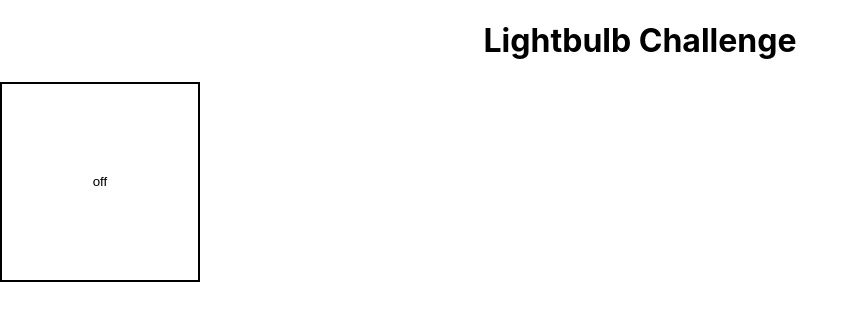
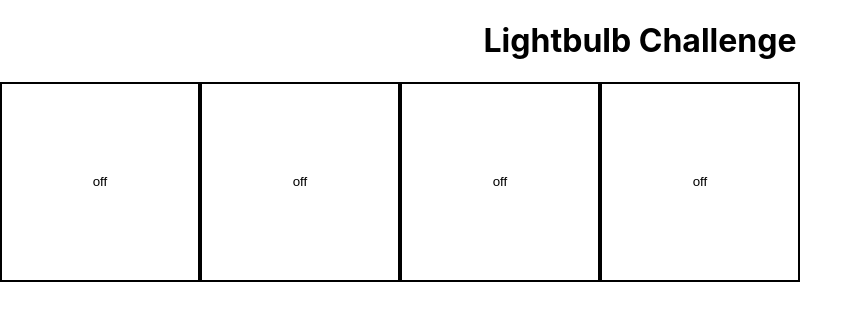
Before and after one commit to learn-academy-2022-hotel/lightbulb-priceymineral, a React (Create React App) app: page / in a window 1280 px wide. Shown: the top 320 px of the page, without its empty margins (0-863 px from the left). Built offline with nearby package versions, Linux system fonts and the light colour scheme; the HTML template or start-up script is replaced by a standard one.

Commit message:
As a user, I can see many boxes on the page all acting independently of one another.

```diff
--- a/src/App.js
+++ b/src/App.js
@@ -1,29 +1,16 @@
-import React, { useState } from "react"
+import React from "react"
 import "./App.css"
 import LightSwitch from "./components/LightSwitch"
 
 const App = () => {
-  const [lightSwitchStatus, setLightSwitchStatus] = useState("off")
-  const [lightBulbColor, setLightBulbColor] = useState("white")
-
-  const handleClick = () => {
-    if (lightSwitchStatus === "off") {
-      setLightSwitchStatus("on")
-      setLightBulbColor("yellow")
-    } else {
-      setLightSwitchStatus("off")
-      setLightBulbColor("white")
-    }
-  }
-
   return (
     <>
       <h1>Lightbulb Challenge</h1>
-      <LightSwitch
-      handleClick={handleClick}
-      lightSwitchStatus={lightSwitchStatus}
-      lightBulbColor={lightBulbColor}
-      />
+      <LightSwitch />
+      <LightSwitch />
+      <LightSwitch />
+      <LightSwitch />
+
     </>
   )
 }
--- a/src/components/LightSwitch.js
+++ b/src/components/LightSwitch.js
@@ -1,19 +1,30 @@
-import React from "react"
+import React, { useState } from "react"
 
 const LightSwitch = (props) => {
+  const [lightSwitchStatus, setLightSwitchStatus] = useState("off")
+  const [lightBulbColor, setLightBulbColor] = useState("white")
+
+  const handleClick = () => {
+    if (lightSwitchStatus === "off") {
+      setLightSwitchStatus("on")
+      setLightBulbColor("yellow")
+    } else {
+      setLightSwitchStatus("off")
+      setLightBulbColor("white")
+    }
+  }
+
   return (
     <>
       <button
       type="button"
-      onClick={props.handleClick}
+      onClick={handleClick}
       className="lightbulb"
       style={{
-        backgroundColor:props.lightBulbColor
+        backgroundColor:lightBulbColor
       }}
       >
-
-      {props.lightSwitchStatus}
-
+      {lightSwitchStatus}
       </button>
     </>
   )
```
